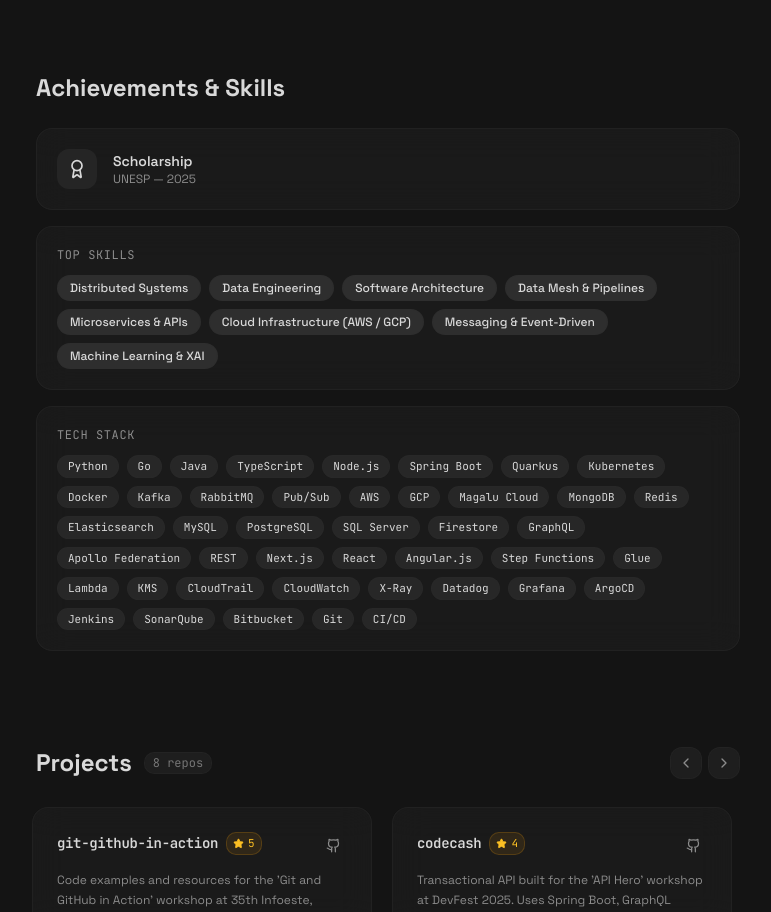
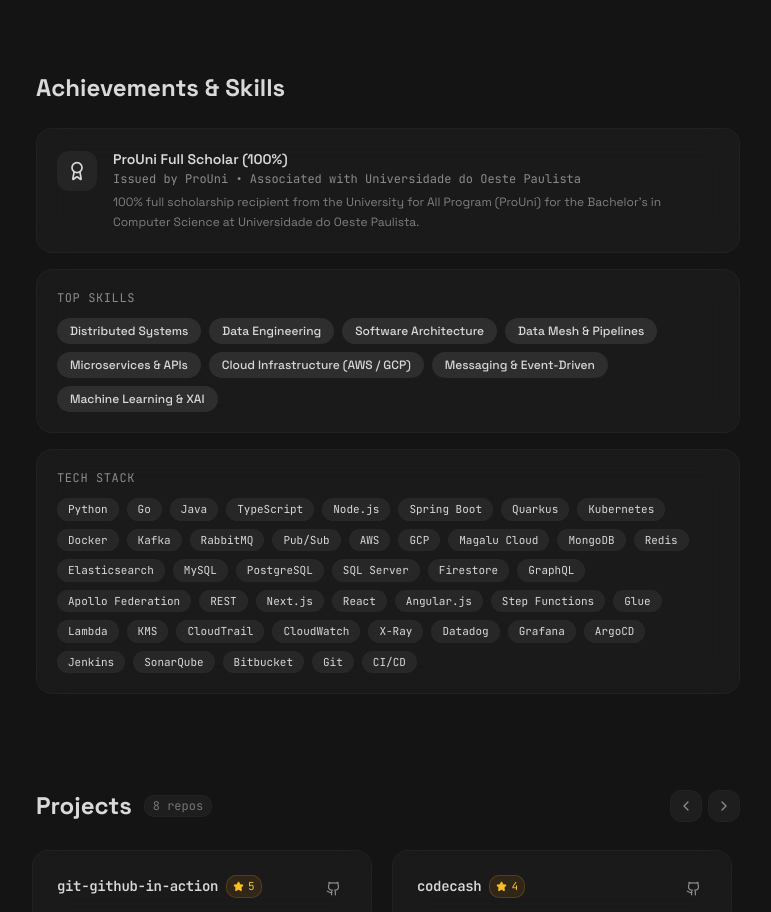
Before and after one commit to mateusememe/whoami, a React (Vite) app: page / in a window 1280 px wide. Shown: the part 3520-4432 px from the top of the page, without its empty margins (252-1023 px from the left). Built offline with nearby package versions, Linux system fonts and the light colour scheme; the HTML template or start-up script is replaced by a standard one.

Commit message:
📝 feat(skills): update scholarship badge with ProUni 100% full scholarship at Unoeste

```diff
--- a/src/components/sections/SkillsSection.tsx
+++ b/src/components/sections/SkillsSection.tsx
@@ -12,16 +12,25 @@ const SkillsSection = () => {
           {t("skills.title")}
         </h2>
 
-        <div className="glass-card rounded-2xl p-4 sm:p-5 mb-3 sm:mb-4 flex items-center gap-3.5 sm:gap-4 border border-border/40 hover:border-border/70 transition-all">
-          <div className="w-10 h-10 rounded-xl bg-accent/60 flex items-center justify-center shrink-0">
+        {/* ProUni Scholarship Card */}
+        <div className="glass-card rounded-2xl p-4 sm:p-5 mb-3 sm:mb-4 flex items-start gap-3.5 sm:gap-4 border border-border/40 hover:border-border/70 transition-all">
+          <div className="w-10 h-10 rounded-xl bg-accent/60 flex items-center justify-center shrink-0 mt-0.5">
             <Award size={20} className="text-foreground" />
           </div>
           <div>
-            <p className="font-display font-semibold text-foreground text-xs sm:text-sm">{t("skills.scholarship")}</p>
-            <p className="text-[11px] sm:text-xs text-muted-foreground">UNESP — 2025</p>
+            <p className="font-display font-semibold text-foreground text-xs sm:text-sm">
+              {t("skills.scholarship")}
+            </p>
+            <p className="text-[11px] sm:text-xs text-muted-foreground font-mono mt-0.5">
+              {t("skills.scholarshipIssuer")}
+            </p>
+            <p className="text-xs text-muted-foreground/90 mt-1.5 leading-relaxed">
+              {t("skills.scholarshipDesc")}
+            </p>
           </div>
         </div>
 
+        {/* Top Skills */}
         <div className="glass-card rounded-2xl p-4 sm:p-5 mb-3 sm:mb-4 border border-border/40">
           <p className="text-xs font-mono text-muted-foreground uppercase tracking-wider mb-2.5 sm:mb-3">
             {t("skills.topSkills")}
@@ -41,6 +50,7 @@ const SkillsSection = () => {
           </div>
         </div>
 
+        {/* Tech Stack */}
         <div className="glass-card rounded-2xl p-4 sm:p-5 border border-border/40">
           <p className="text-xs font-mono text-muted-foreground uppercase tracking-wider mb-2.5 sm:mb-3">
             {t("skills.stack")}
--- a/src/i18n/translations.ts
+++ b/src/i18n/translations.ts
@@ -65,7 +65,21 @@ export const translations: Translations = {
 
   // Skills
   "skills.title": { pt: "Conquistas & Skills", en: "Achievements & Skills", es: "Logros & Skills" },
-  "skills.scholarship": { pt: "Bolsa de Estudos", en: "Scholarship", es: "Beca de Estudios" },
+  "skills.scholarship": {
+    pt: "Bolsista 100% ProUni",
+    en: "ProUni Full Scholar (100%)",
+    es: "Becario 100% ProUni",
+  },
+  "skills.scholarshipIssuer": {
+    pt: "Emitido por ProUni • Associado à Universidade do Oeste Paulista",
+    en: "Issued by ProUni • Associated with Universidade do Oeste Paulista",
+    es: "Emitido por ProUni • Asociado a la Universidade do Oeste Paulista",
+  },
+  "skills.scholarshipDesc": {
+    pt: "Bolsista 100% do Programa Universidade para Todos no Curso de Bacharelado em Ciência da Computação na Universidade do Oeste Paulista.",
+    en: "100% full scholarship recipient from the University for All Program (ProUni) for the Bachelor's in Computer Science at Universidade do Oeste Paulista.",
+    es: "Becario 100% del Programa Universidad para Todos en la Licenciatura en Ciencias de la Computación en la Universidade do Oeste Paulista.",
+  },
   "skills.topSkills": { pt: "Principais Competências", en: "Top Skills", es: "Principales Competencias" },
   "skills.stack": { pt: "Stack Técnica", en: "Tech Stack", es: "Stack Técnico" },
 
@@ -79,7 +93,7 @@ export const translations: Translations = {
   "contact.cta": {
     pt: "Canais diretos para contato profissional e projetos.",
     en: "Direct channels for professional contact and projects.",
-    es: "Canales directos para contacto profesional y proyectos.",
+    es: "Canales directos para contacto profesional e projetos.",
   },
 
   // 404
```
Also changed, not shown: 1 other file (tests, documents, lock files or other folders).
